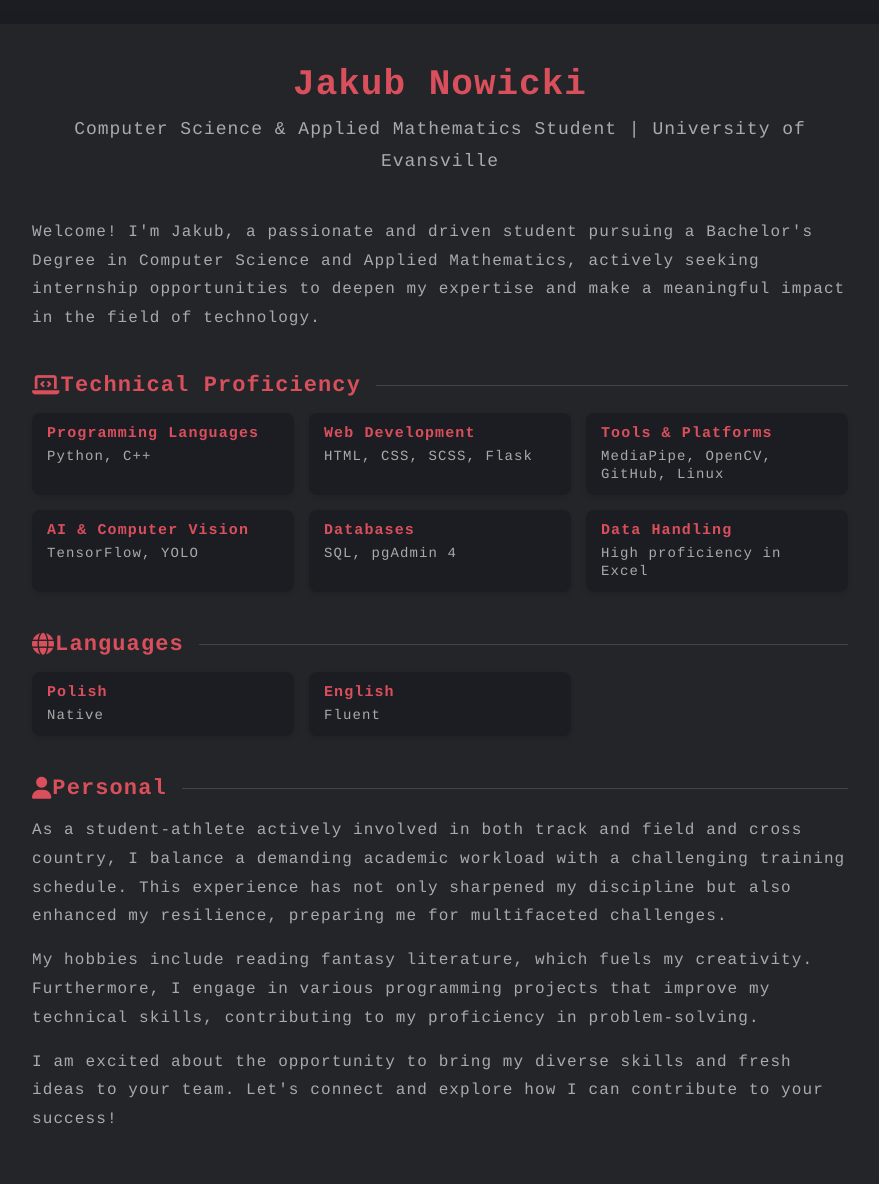
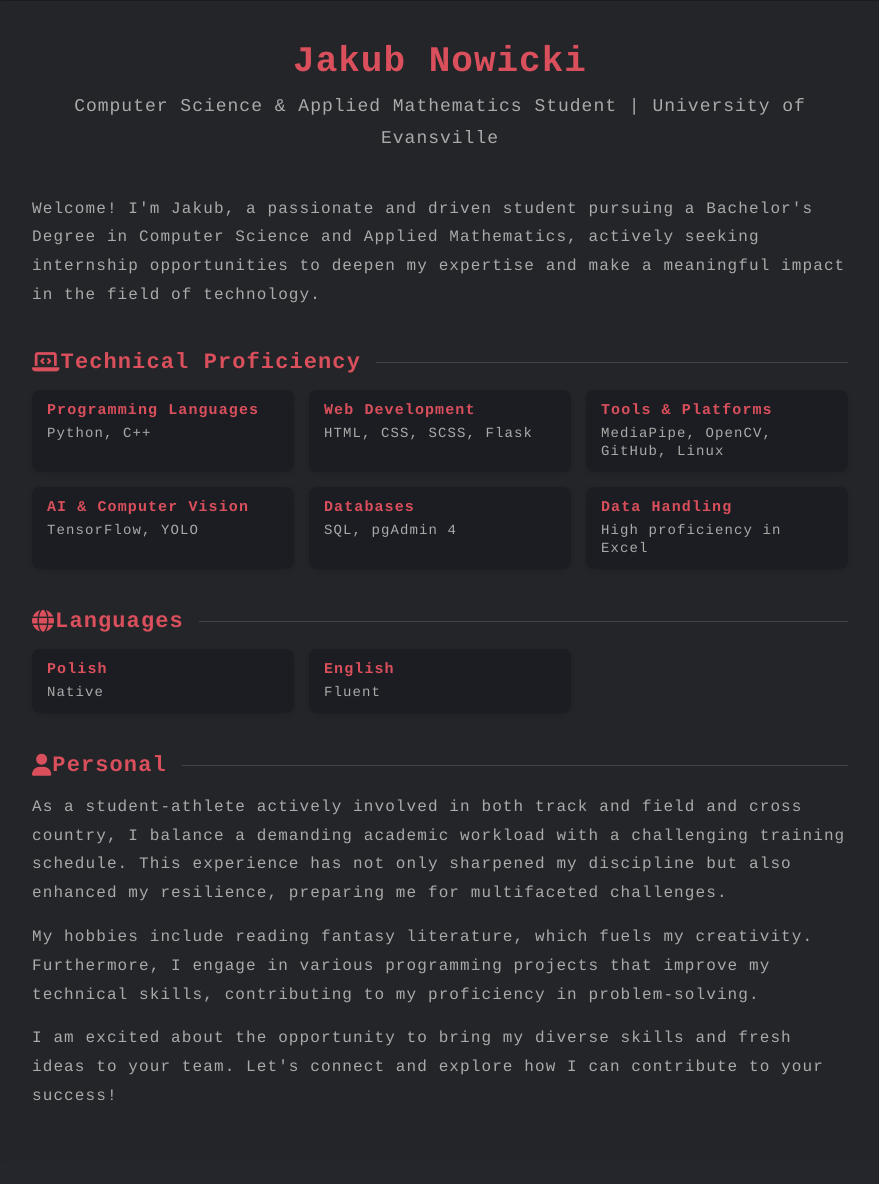
Before and after one commit to Jakub-Nowicki/personal-website, a Flask app: page /about in a window 1280 px wide. Shown: the part 80-1264 px from the top of the page, without its empty margins (200-1079 px from the left). After the commit the page ends 1181 px from the top, so only its background shows below. Run offline with Flask 3, Linux system fonts and the light colour scheme; some libraries are stand-ins or nearby versions.

Commit message:
Update about.css

```diff
--- a/app/static/css/about.css
+++ b/app/static/css/about.css
@@ -1,7 +1,7 @@
 #content {
   width: 70%;
   max-width: 900px;
-  margin: 3vh auto;
+  margin: 0.1vh auto;
   padding: 40px;
   box-shadow: 0 8px 24px rgba(0, 0, 0, 0.12);
   background-color: #242529;
```
